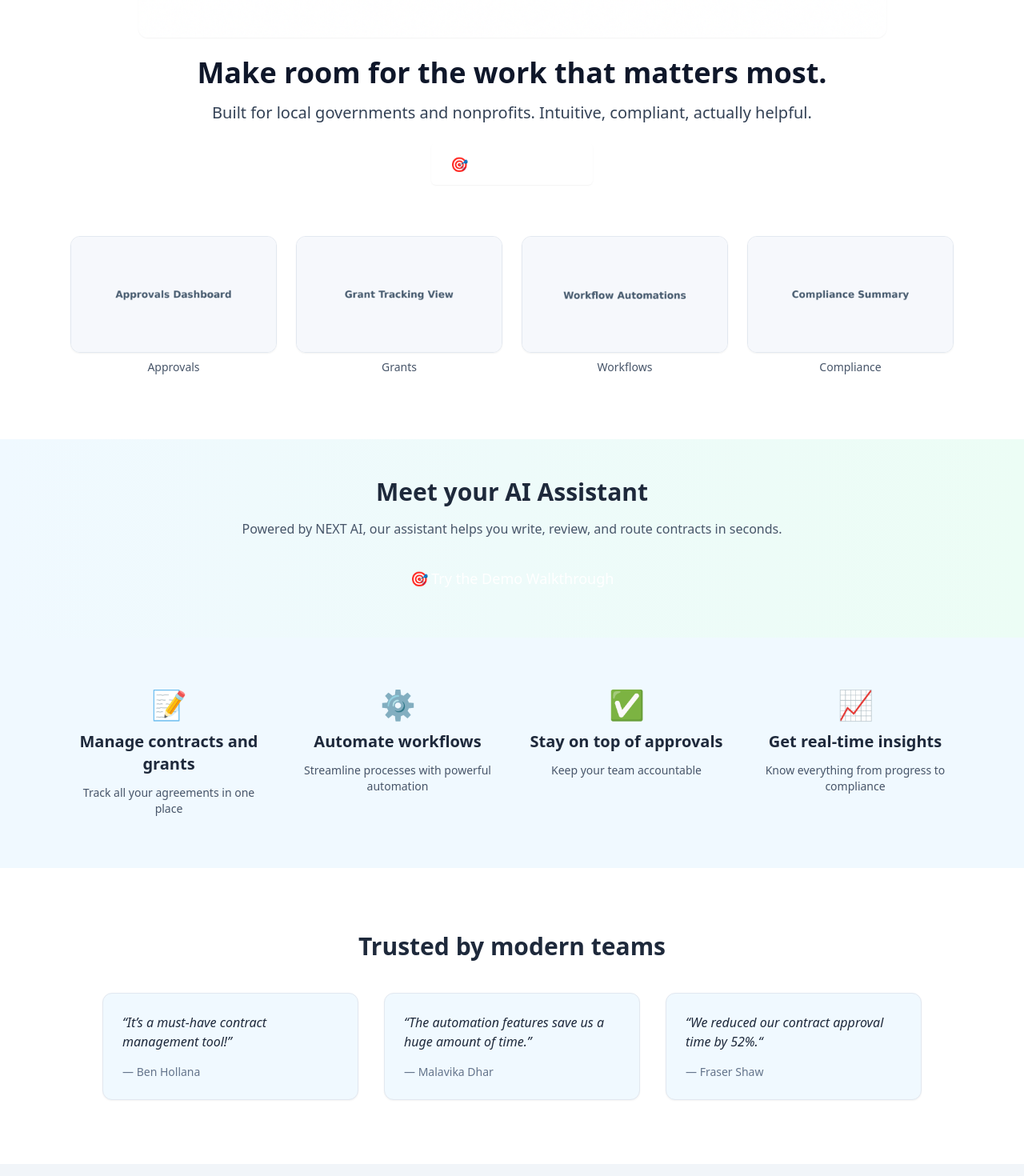
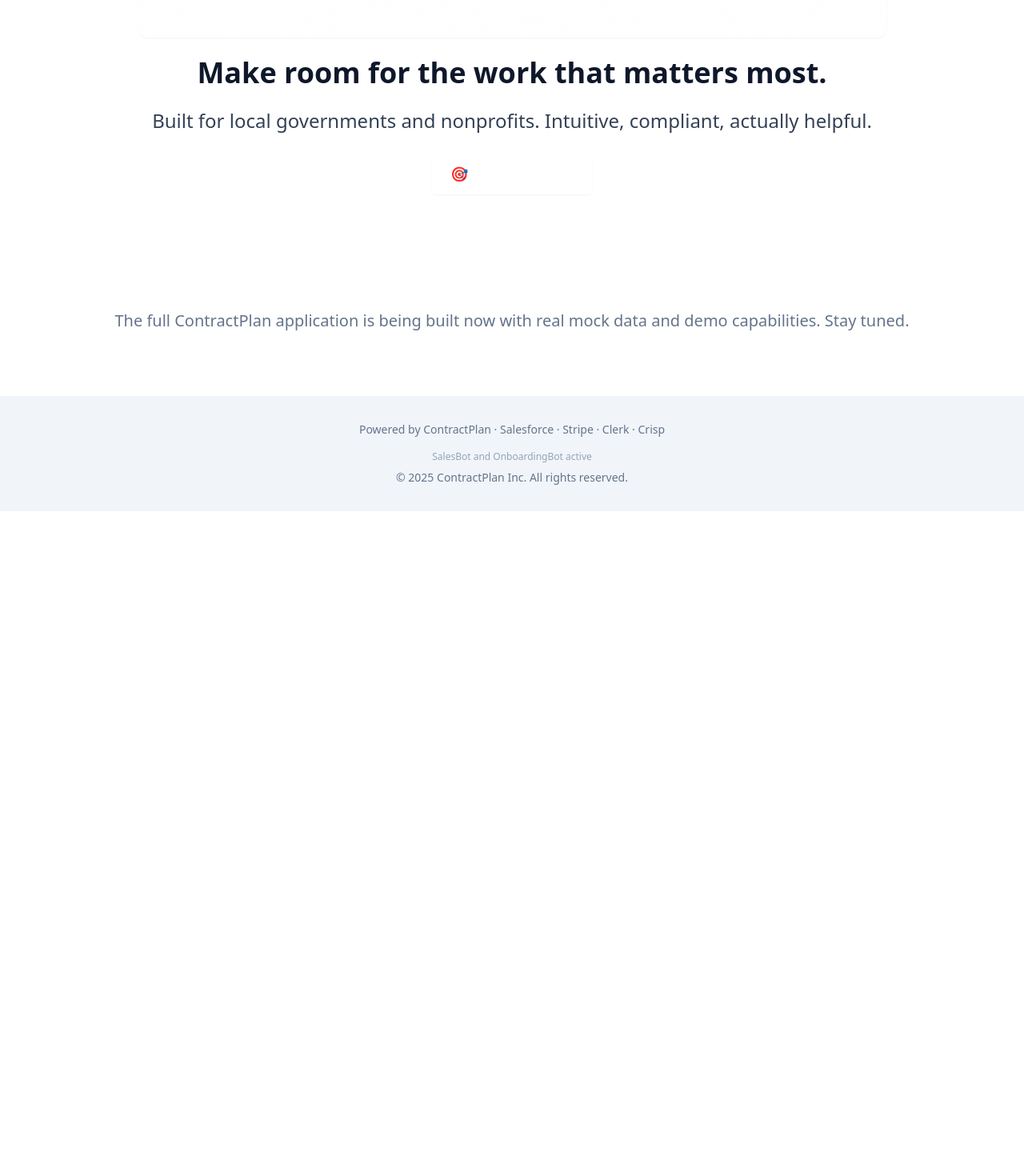
Before and after one commit to ContractPlan-Inc/contractplan, a Next.js app: page / in a window 1280 px wide. Shown: the part 840-2310 px from the top of the page at 80% size. After the commit the page ends 1479 px from the top, so only its background shows below. Built offline with nearby package versions, Linux system fonts and the light colour scheme.

Commit message:
🚀 V6 baseline: tightened layout + app staging ready

```diff
--- a/app/page.tsx
+++ b/app/page.tsx
@@ -42,8 +42,8 @@ export default function Home() {
           <Image
             src="/screens/hero-chaos-to-order.png"
             alt="ContractPlan automation illustration"
-            width={935}
-            height={561}
+            width={935} // 15% smaller than original 1100
+            height={561} // scaled proportionally from 660
             className="object-contain rounded-xl shadow-sm"
             priority
             unoptimized
@@ -63,7 +63,7 @@ export default function Home() {
           initial={{ opacity: 0, y: 10 }}
           animate={{ opacity: 1, y: 0 }}
           transition={{ delay: 0.6, duration: 0.5 }}
-          className="text-lg md:text-xl text-slate-700 mt-4"
+          className="text-xl md:text-2xl text-slate-700 mt-6"
         >
           Built for local governments and nonprofits. Intuitive, compliant, actually helpful.
         </motion.p>
@@ -83,114 +83,9 @@ export default function Home() {
         </motion.div>
       </section>
 
-      {/* Screenshot Section */}
-      <section className="max-w-6xl mx-auto px-6 pb-20 grid grid-cols-1 sm:grid-cols-2 md:grid-cols-4 gap-6">
-        {['approvals', 'grants', 'workflows', 'compliance'].map((name) => (
-          <div key={name} className="text-center">
-            <Image
-              src={`/screens/screenshot-${name}.png`}
-              alt={`${name} screenshot`}
-              width={400}
-              height={260}
-              className="rounded-xl shadow-sm border border-slate-200 object-cover"
-            />
-            <p className="mt-2 text-sm capitalize text-slate-600">{name}</p>
-          </div>
-        ))}
-      </section>
-
-      {/* AI Assistant Callout */}
-      <section className="bg-gradient-to-r from-sky-50 to-emerald-50 py-12">
-        <div className="max-w-4xl mx-auto text-center px-6">
-          <h2 className="text-2xl md:text-3xl font-semibold text-slate-800 mb-4">
-            Meet your AI Assistant
-          </h2>
-          <p className="text-slate-600 mb-6">
-            Powered by NEXT AI, our assistant helps you write, review, and route contracts in seconds.
-          </p>
-          {showDemoCTA && (
-            <Link
-              href="/app/demo"
-              className="inline-block bg-pacific-blue hover:bg-blue-700 text-white px-6 py-3 rounded-md text-lg"
-            >
-              🎯 Try the Demo Walkthrough
-            </Link>
-          )}
-        </div>
-      </section>
-
-      {/* Features Section */}
-      <section className="bg-sky-50 py-16">
-        <div className="max-w-6xl mx-auto px-6 grid grid-cols-1 md:grid-cols-4 gap-10 text-center">
-          {[
-            {
-              icon: '📝',
-              title: 'Manage contracts and grants',
-              desc: 'Track all your agreements in one place',
-            },
-            {
-              icon: '⚙️',
-              title: 'Automate workflows',
-              desc: 'Streamline processes with powerful automation',
-            },
-            {
-              icon: '✅',
-              title: 'Stay on top of approvals',
-              desc: 'Keep your team accountable',
-            },
-            {
-              icon: '📈',
-              title: 'Get real-time insights',
-              desc: 'Know everything from progress to compliance',
-            },
-          ].map(({ icon, title, desc }) => (
-            <motion.div
-              key={title}
-              initial={{ opacity: 0, y: 10 }}
-              whileInView={{ opacity: 1, y: 0 }}
-              transition={{ duration: 0.4 }}
-              className="space-y-3"
-            >
-              <div className="text-4xl">{icon}</div>
-              <h3 className="text-xl font-semibold text-slate-800">{title}</h3>
-              <p className="text-slate-600 text-sm">{desc}</p>
-            </motion.div>
-          ))}
-        </div>
-      </section>
-
-      {/* Testimonials */}
-      <section className="py-20 px-6 bg-white">
-        <div className="max-w-5xl mx-auto text-center">
-          <h2 className="text-3xl font-semibold text-slate-800 mb-10">Trusted by modern teams</h2>
-          <div className="grid grid-cols-1 md:grid-cols-3 gap-8">
-            {[
-              {
-                name: 'Ben Hollana',
-                quote: '“It’s a must-have contract management tool!”',
-              },
-              {
-                name: 'Malavika Dhar',
-                quote: '“The automation features save us a huge amount of time.”',
-              },
-              {
-                name: 'Fraser Shaw',
-                quote: '“We reduced our contract approval time by 52%.“',
-              },
-            ].map(({ name, quote }) => (
-              <motion.div
-                key={name}
-                initial={{ opacity: 0, y: 10 }}
-                whileInView={{ opacity: 1, y: 0 }}
-                transition={{ duration: 0.5 }}
-                className="bg-sky-50 p-6 rounded-xl shadow-sm border border-slate-200 text-left"
-              >
-                <p className="text-slate-800 italic mb-4">{quote}</p>
-                <p className="text-sm text-slate-500">— {name}</p>
-              </motion.div>
-            ))}
-          </div>
-        </div>
+      {/* Placeholder until app is fully built */}
+      <section className="py-20 text-center text-slate-500">
+        <p className="text-xl">The full ContractPlan application is being built now with real mock data and demo capabilities. Stay tuned.</p>
       </section>
 
       {/* Footer */}
```
